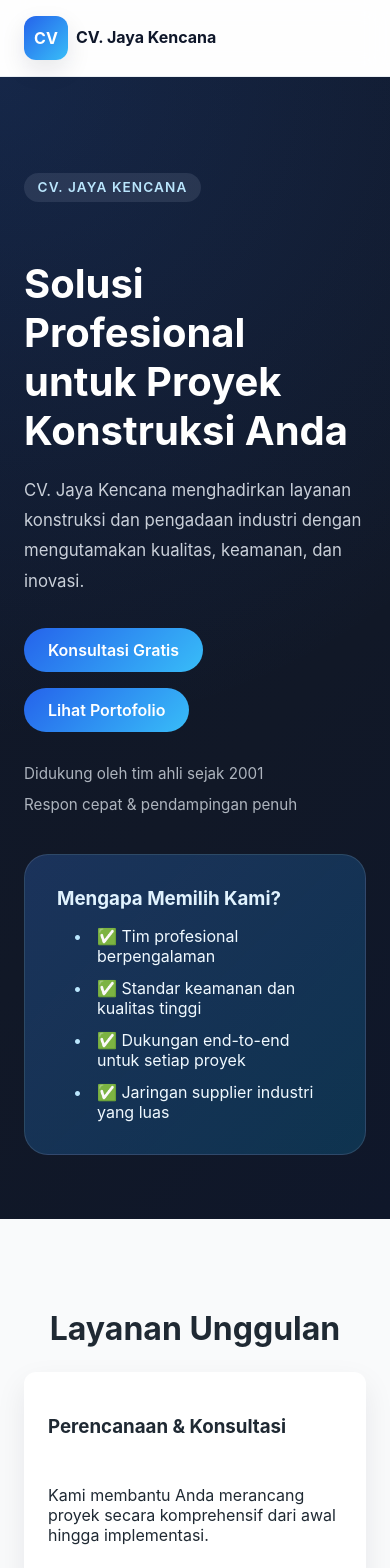
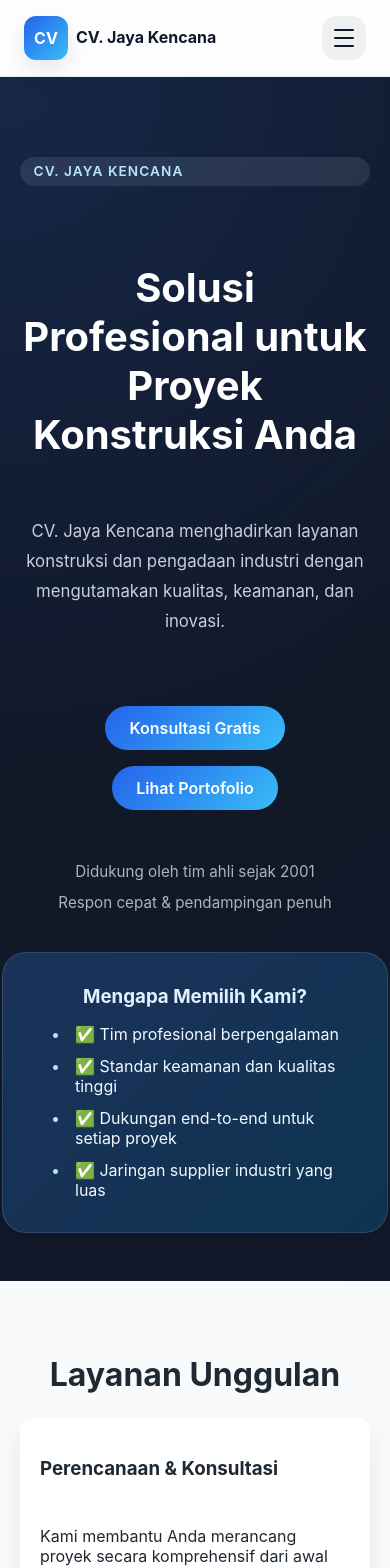
Before and after one commit to deevseek/company-profile-jaya-kencana, a React (Vite) app in the folder client/: page / in a window 390 px wide. Shown: the top 1568 px of the page. Built offline with nearby package versions, Linux system fonts and the light colour scheme; no server answers.

Commit message:
Enhance mobile experience for public site

```diff
--- a/client/src/components/Navbar.css
+++ b/client/src/components/Navbar.css
@@ -80,11 +80,62 @@
   color: #fff;
 }
 
+.navbar__menu-toggle {
+  display: none;
+  align-items: center;
+  justify-content: center;
+  gap: 0.35rem;
+  flex-direction: column;
+  width: 44px;
+  height: 44px;
+  border-radius: 14px;
+  border: none;
+  background: rgba(15, 23, 42, 0.06);
+  transition: background-color 0.2s ease, transform 0.2s ease;
+}
+
+.navbar__menu-toggle span {
+  display: block;
+  width: 20px;
+  height: 2px;
+  background: #0f172a;
+  border-radius: 999px;
+  transition: transform 0.25s ease, opacity 0.25s ease;
+}
+
+.navbar__menu-toggle:hover {
+  background: rgba(37, 99, 235, 0.12);
+}
+
+.navbar__menu-toggle.is-open {
+  background: rgba(37, 99, 235, 0.18);
+}
+
+.navbar__menu-toggle.is-open span:nth-child(1) {
+  transform: translateY(6px) rotate(45deg);
+}
+
+.navbar__menu-toggle.is-open span:nth-child(2) {
+  opacity: 0;
+}
+
+.navbar__menu-toggle.is-open span:nth-child(3) {
+  transform: translateY(-6px) rotate(-45deg);
+}
+
+.navbar__links--mobile {
+  display: none;
+}
+
+.navbar__backdrop {
+  position: fixed;
+  inset: 0;
+  background: rgba(15, 23, 42, 0.45);
+  backdrop-filter: blur(2px);
+  z-index: 40;
+}
+
 @media (max-width: 768px) {
-  .navbar__links {
-    display: none;
-  }
-
   .navbar__brand {
     gap: 0.5rem;
   }
@@ -96,4 +147,52 @@
   .navbar__brand-tagline {
     display: none;
   }
+
+  .navbar__menu-toggle {
+    display: inline-flex;
+  }
+
+  .navbar__links {
+    display: none;
+  }
+
+  .navbar__links--mobile {
+    position: fixed;
+    left: 1rem;
+    right: 1rem;
+    top: calc(64px + 0.75rem);
+    display: grid;
+    gap: 0.5rem;
+    padding: 1.25rem;
+    border-radius: 20px;
+    background: #ffffff;
+    box-shadow: 0 32px 48px rgba(15, 23, 42, 0.18);
+    border: 1px solid rgba(226, 232, 240, 0.9);
+    opacity: 0;
+    visibility: hidden;
+    transform: translateY(-12px);
+    transition: opacity 0.25s ease, transform 0.25s ease, visibility 0.25s ease;
+    z-index: 50;
+    pointer-events: none;
+  }
+
+  .navbar__links--mobile a {
+    padding: 0.85rem 1rem;
+    border-radius: 14px;
+    background: rgba(248, 250, 252, 0.95);
+    color: #0f172a;
+  }
+
+  .navbar__links--mobile a.active,
+  .navbar__links--mobile a:hover {
+    background: linear-gradient(135deg, #2563eb, #38bdf8);
+    color: #fff;
+  }
+
+  .navbar__links--open {
+    opacity: 1;
+    visibility: visible;
+    transform: translateY(0);
+    pointer-events: auto;
+  }
 }
--- a/client/src/components/Navbar.jsx
+++ b/client/src/components/Navbar.jsx
@@ -1,10 +1,12 @@
-import { useEffect, useState } from 'react';
+import { useEffect, useRef, useState } from 'react';
 import { NavLink } from 'react-router-dom';
 import axios from 'axios';
 import './Navbar.css';
 
 const Navbar = () => {
   const [profile, setProfile] = useState(null);
+  const [isMenuOpen, setIsMenuOpen] = useState(false);
+  const originalOverflowRef = useRef(null);
 
   useEffect(() => {
     let isMounted = true;
@@ -27,6 +29,41 @@ const Navbar = () => {
     };
   }, []);
 
+  useEffect(() => {
+    const handleResize = () => {
+      if (window.innerWidth > 768) {
+        setIsMenuOpen(false);
+      }
+    };
+
+    window.addEventListener('resize', handleResize);
+    return () => window.removeEventListener('resize', handleResize);
+  }, []);
+
+  useEffect(() => {
+    if (typeof document === 'undefined') {
+      return undefined;
+    }
+
+    const { style } = document.body;
+
+    if (originalOverflowRef.current === null) {
+      originalOverflowRef.current = style.overflow;
+    }
+
+    if (isMenuOpen) {
+      style.overflow = 'hidden';
+    } else {
+      style.overflow = originalOverflowRef.current || '';
+    }
+
+    return () => {
+      style.overflow = originalOverflowRef.current || '';
+    };
+  }, [isMenuOpen]);
+
+  const closeMenu = () => setIsMenuOpen(false);
+
   return (
     <header className="navbar">
       <div className="navbar__container">
@@ -45,17 +82,62 @@ const Navbar = () => {
             <span className="navbar__brand-tagline">Solusi konstruksi & pengadaan profesional</span>
           </div>
         </div>
+        <button
+          type="button"
+          className={`navbar__menu-toggle${isMenuOpen ? ' is-open' : ''}`}
+          aria-label={isMenuOpen ? 'Tutup navigasi' : 'Buka navigasi'}
+          aria-expanded={isMenuOpen}
+          onClick={() => setIsMenuOpen((open) => !open)}
+        >
+          <span />
+          <span />
+          <span />
+        </button>
         <nav className="navbar__links">
-          <NavLink to="/" end>
+          <NavLink to="/" end onClick={closeMenu}>
             Beranda
           </NavLink>
-          <NavLink to="/about">Tentang</NavLink>
-          <NavLink to="/products">Produk</NavLink>
-          <NavLink to="/portfolio">Portofolio</NavLink>
-          <NavLink to="/gallery">Galeri</NavLink>
-          <NavLink to="/contact">Kontak</NavLink>
+          <NavLink to="/about" onClick={closeMenu}>
+            Tentang
+          </NavLink>
+          <NavLink to="/products" onClick={closeMenu}>
+            Produk
+          </NavLink>
+          <NavLink to="/portfolio" onClick={closeMenu}>
+            Portofolio
+          </NavLink>
+          <NavLink to="/gallery" onClick={closeMenu}>
+            Galeri
+          </NavLink>
+          <NavLink to="/contact" onClick={closeMenu}>
+            Kontak
+          </NavLink>
         </nav>
       </div>
+      <nav
+        className={`navbar__links navbar__links--mobile${isMenuOpen ? ' navbar__links--open' : ''}`}
+        aria-hidden={!isMenuOpen}
+      >
+        <NavLink to="/" end onClick={closeMenu}>
+          Beranda
+        </NavLink>
+        <NavLink to="/about" onClick={closeMenu}>
+          Tentang
+        </NavLink>
+        <NavLink to="/products" onClick={closeMenu}>
+          Produk
+        </NavLink>
+        <NavLink to="/portfolio" onClick={closeMenu}>
+          Portofolio
+        </NavLink>
+        <NavLink to="/gallery" onClick={closeMenu}>
+          Galeri
+        </NavLink>
+        <NavLink to="/contact" onClick={closeMenu}>
+          Kontak
+        </NavLink>
+      </nav>
+      {isMenuOpen && <div className="navbar__backdrop" onClick={closeMenu} role="presentation" />}
     </header>
   );
 };
--- a/client/src/pages/Home.jsx
+++ b/client/src/pages/Home.jsx
@@ -43,6 +43,41 @@ const Home = () => {
               <span>Didukung oleh tim ahli sejak {profile?.yearFounded || '2001'}</span>
               <span>Respon cepat & pendampingan penuh</span>
             </div>
+            {(profile?.phone || profile?.email || profile?.address) && (
+              <div className="hero__contact-card">
+                <span className="hero__contact-heading">Butuh bantuan cepat?</span>
+                <p>Hubungi tim kami secara langsung melalui:</p>
+                <div className="hero__contact-list">
+                  {profile?.phone && (
+                    <a
+                      href={`tel:${profile.phone.replace(/[^+\d]/g, '')}`}
+                      className="hero__contact-item"
+                    >
+                      <span role="img" aria-hidden="true">
+                        📞
+                      </span>
+                      <span>{profile.phone}</span>
+                    </a>
+                  )}
+                  {profile?.email && (
+                    <a href={`mailto:${profile.email}`} className="hero__contact-item">
+                      <span role="img" aria-hidden="true">
+                        ✉️
+                      </span>
+                      <span>{profile.email}</span>
+                    </a>
+                  )}
+                  {profile?.address && (
+                    <div className="hero__contact-item hero__contact-item--static">
+                      <span role="img" aria-hidden="true">
+                        📍
+                      </span>
+                      <span>{profile.address}</span>
+                    </div>
+                  )}
+                </div>
+              </div>
+            )}
           </div>
           <div className="hero__visual">
             {profile?.heroImage && (
--- a/client/src/styles.css
+++ b/client/src/styles.css
@@ -98,6 +98,58 @@ button {
   gap: 1.5rem;
   font-size: 0.95rem;
   color: rgba(226, 232, 240, 0.75);
+}
+
+.hero__contact-card {
+  display: none;
+  margin-top: 2rem;
+  background: rgba(15, 23, 42, 0.35);
+  border-radius: 20px;
+  padding: 1.5rem;
+  box-shadow: 0 20px 32px rgba(15, 23, 42, 0.24);
+  border: 1px solid rgba(148, 163, 184, 0.25);
+  color: #f8fafc;
+  gap: 0.85rem;
+}
+
+.hero__contact-heading {
+  font-weight: 700;
+  font-size: 1.05rem;
+}
+
+.hero__contact-list {
+  display: grid;
+  gap: 0.75rem;
+}
+
+.hero__contact-item {
+  display: grid;
+  grid-template-columns: auto 1fr;
+  align-items: center;
+  gap: 0.75rem;
+  padding: 0.75rem;
+  border-radius: 14px;
+  background: rgba(15, 23, 42, 0.55);
+  color: inherit;
+  transition: background-color 0.2s ease, transform 0.2s ease;
+}
+
+.hero__contact-item span:last-child {
+  font-weight: 600;
+}
+
+.hero__contact-item--static {
+  background: rgba(15, 23, 42, 0.45);
+}
+
+.hero__contact-item:hover {
+  background: rgba(37, 99, 235, 0.55);
+  transform: translateY(-1px);
+}
+
+.hero__contact-item--static:hover {
+  background: rgba(15, 23, 42, 0.45);
+  transform: none;
 }
 
 .hero__visual {
@@ -399,6 +451,69 @@ form {
   color: #e2e8f0;
 }
 
+@media (max-width: 768px) {
+  .container {
+    padding: 0 1.25rem;
+  }
+
+  .hero__contact-card {
+    display: grid;
+  }
+}
+
+@media (max-width: 640px) {
+  .section {
+    padding: 3rem 0;
+  }
+
+  .hero--home {
+    padding-top: 5rem;
+  }
+
+  .hero__grid {
+    grid-template-columns: 1fr;
+    text-align: center;
+  }
+
+  .hero__content {
+    display: grid;
+    gap: 1.25rem;
+  }
+
+  .hero__cta {
+    justify-content: center;
+  }
+
+  .hero__meta {
+    justify-content: center;
+  }
+
+  .hero__contact-card {
+    text-align: left;
+  }
+
+  .hero__visual {
+    justify-items: center;
+  }
+
+  .hero__logo-card,
+  .hero__highlights {
+    width: min(100%, 320px);
+  }
+
+  .hero__highlights ul {
+    text-align: left;
+  }
+
+  .card-grid {
+    grid-template-columns: 1fr;
+  }
+
+  .card {
+    padding: 1.25rem;
+  }
+}
+
 .admin-auth__panel {
   background: radial-gradient(circle at top left, rgba(59, 130, 246, 0.25), transparent 55%),
     linear-gradient(135deg, #1e293b 0%, #0f172a 100%);
```
